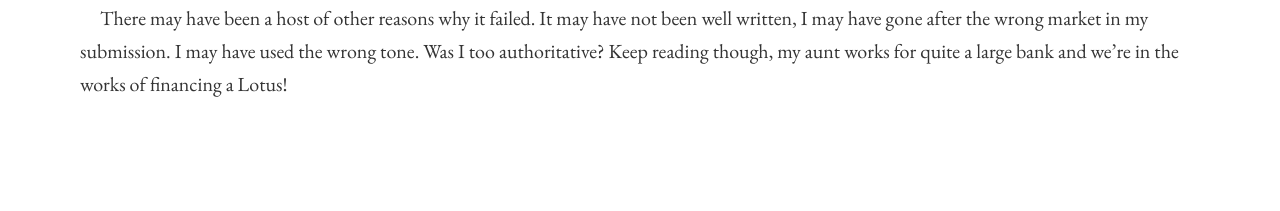
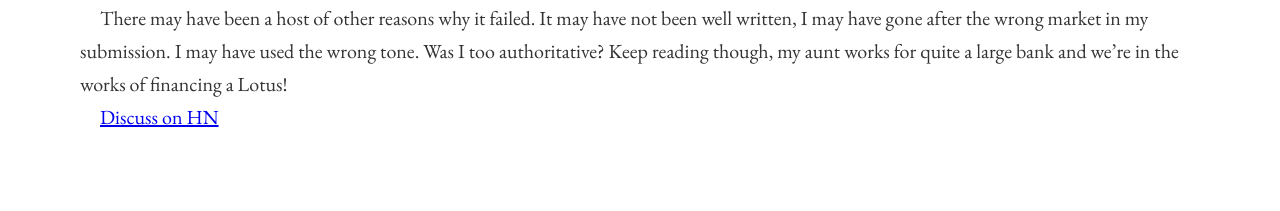
Before and after one commit to catechesis/cateches.is, a Jekyll site: the page built from _posts/2013-10-10-postmortem.markdown, in a window 1280 px wide. Shown: the part 1157-1368 px from the top of the page. Built offline with Jekyll 4.4.1, drawn with Linux system fonts in a browser that asks for light colours; nearby versions of some CDN libraries; Markdown is read by kramdown in place of the engine named in the settings; a style sheet for code colours, icons or effects is not loaded; before the commit the page ends 1338 px from its top, so only the background shows below that.

Commit message:
add hn link

```diff
--- a/_posts/2013-10-10-postmortem.markdown
+++ b/_posts/2013-10-10-postmortem.markdown
@@ -22,3 +22,5 @@ But there's no point belaboring the points I've already made in my previous post
  * Availability was also an issue.  I had to leave my keyboard to get dinner, which means I wasn't always ready to answer a question about my crashed AMG or comment on how it differed from my previous BMW.
 
 There may have been a host of other reasons why it failed.  It may have not been well written, I may have gone after the wrong market in my submission.  I may have used the wrong tone.  Was I too authoritative?  Keep reading though, my aunt works for quite a large bank and we're in the works of financing a Lotus!
+
+[Discuss on HN](https://news.ycombinator.com/item?id=6525272)
```
